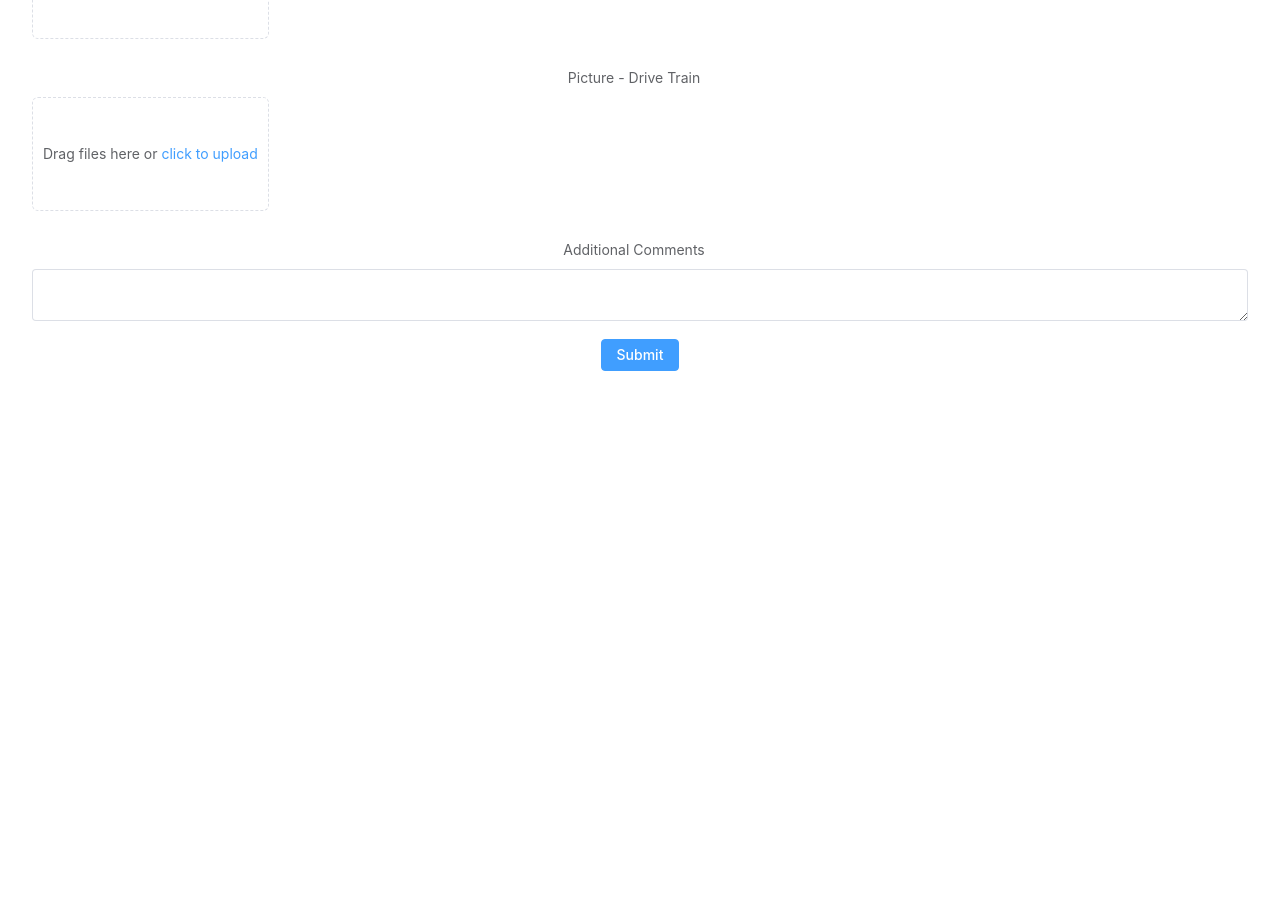
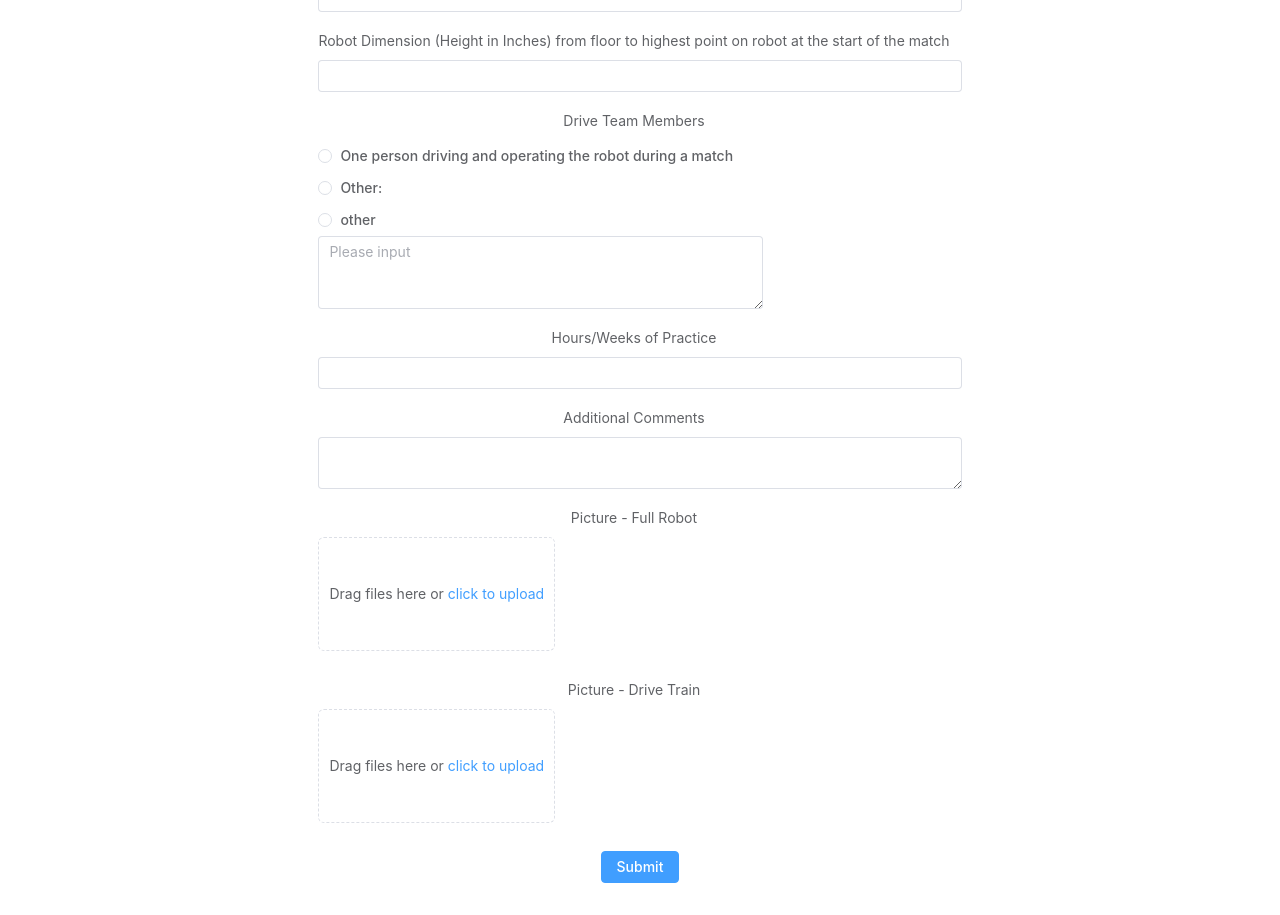
Before and after one commit to 1834423612/Pit-scouting, a Vue app: page / in a window 1280 px wide. Shown: the part 1560-2475 px from the top of the page. Before the commit the page ends 1963 px from the top, so only its background shows below. Built offline with nearby package versions, Linux system fonts and the light colour scheme; what vform3-builds would draw is missing.

Commit message:
fix: Upload box and wrong layout

```diff
--- a/src/views/index.vue
+++ b/src/views/index.vue
@@ -7,13 +7,13 @@
       <el-input v-else-if="x.type === 'number'" v-model="x.value" pattern="^\d+(\s\d+\/\d+)?(\.\d+)?$|^\d+\/\d+$"
         title="Valid forms: _ , _._ , n/d , _ n/d" required></el-input>
 
-      <el-radio-group v-else-if="x.type === 'radio'" v-model="x.value" required>
+      <el-radio-group v-else-if="x.type === 'radio'" v-model="x.value" required class="vertical-layout">
         <el-radio v-for="option in x.options" :key="option" :label="option">{{ option }}</el-radio>
         <el-radio label="other"></el-radio>
         <el-input v-model="textarea" :rows="3" type="textarea" placeholder="Please input"></el-input>
       </el-radio-group>
 
-      <el-checkbox-group v-else-if="x.type === 'checkbox'" v-model="x.value">
+      <el-checkbox-group v-else-if="x.type === 'checkbox'" v-model="x.value" class="vertical-layout">
         <el-checkbox v-for="option in x.options" :key="option" :label="option">{{ option }}</el-checkbox>
         <el-checkbox label="other"></el-checkbox>
         <el-input v-model="textarea" :rows="3" type="textarea" placeholder="Please input"></el-input>
@@ -21,17 +21,31 @@
 
       <!-- wrong:<el-input v-else-if="x.type==='select'" v-model="x.value" required></el-input>-->
       <el-input v-else-if="x.type === 'textarea'" type="textarea" v-model="x.value" required></el-input>
-      <el-upload v-else-if="x.type === 'file'" v-model="x.value" class="upload-demo" drag action="x.action"
-        :on-success="handleSuccess" :on-remove="handleRemove" :file-list="fileList.fullRobot" required>
+    </el-form-item>
+    <!-- ...... -->
+
+    <el-form-item label="Picture - Full Robot">
+      <el-upload class="upload-demo" drag action="http://localhost:3000/upload?type=full_robot"
+        :on-success="handleSuccess" :on-remove="handleRemove" :file-list="fileList.fullRobot">
         <i class="el-icon-upload"></i>
-        <div class="el-upload__text">Drag files here or <em>click to upload</em></div>
+        <div class="el-upload__text">
+          Drag files here or <em>click to upload</em>
+        </div>
       </el-upload>
-      <br>
+    </el-form-item>
+
+    <el-form-item label="Picture - Drive Train">
+      <el-upload class="upload-demo" drag action="http://localhost:3000/upload?type=drive_train"
+        :on-success="handleSuccess" :on-remove="handleRemove" :file-list="fileList.driveTrain">
+        <i class="el-icon-upload"></i>
+        <div class="el-upload__text">
+          Drag files here or <em>click to upload</em>
+        </div>
+      </el-upload>
     </el-form-item>
     <el-button type="primary" @click="submitForm">Submit</el-button>
   </el-form>
 </template>
-
 
 
 <script>
@@ -41,28 +55,89 @@ export default {
   data() {
     return {
       form: [
-        { question: 'Event', type: 'text', value: null },
-        { question: 'Team number', type: 'number', value: null },
-        { question: 'Type of drive train', type: 'radio', options: ['Tank Drive ("skid steer", plates on both sides of wheels)', 'West Coast Drive (wheels mounted off one side of tube)', 'Swerve Drive', 'Other: '], value: null },
-        { question: 'Type of wheels used', type: 'radio', options: ["Traction", "Mecanum (rollers at 45° angle)", "Omni (rollers at 90° angle)", "Other: "], value: null },
-        { question: 'Intake Use:', type: 'radio', options: ["Ground", "Station", "Other: "], value: null },
-        { question: 'Scoring Locations:', type: 'checkbox', options: ["Amp", "Speaker", "Trap", "Balance"], value: null },
-        { question: 'Robot Weight', type: 'number', value: null },
-        { question: 'Robot Dimension (Length in Inches) without bumpers - front to back', type: 'number', value: null },
-        { question: 'Robot Dimension (Width in Inches) without bumpers - left to right', type: 'number', value: null },
-        { question: 'Robot Dimension (Height in Inches) from floor to highest point on robot at the start of the match', type: 'number', value: null },
-        { question: 'Drive Team Members', type: 'radio', options: ["One person driving and operating the robot during a match", "Other: "], value: null },
-        { question: 'Hours/Weeks of Practice', type: 'text', value: null },
-        { question: 'Picture - Full Robot', type: 'file', value: null, fileId: [], action: null },
-        { question: 'Picture - Drive Train', type: 'file', value: null, fileId: [], action: null },
-        { question: 'Additional Comments', type: 'textarea', value: null }
+        { question: "Event", type: "text", value: null },
+        { question: "Team number", type: "number", value: null },
+        {
+          question: "Type of drive train",
+          type: "radio",
+          options: [
+            'Tank Drive ("skid steer", plates on both sides of wheels)',
+            "West Coast Drive (wheels mounted off one side of tube)",
+            "Swerve Drive",
+            "Other: ",
+          ],
+          value: null,
+        },
+        {
+          question: "Type of wheels used",
+          type: "radio",
+          options: [
+            "Traction",
+            "Mecanum (rollers at 45° angle)",
+            "Omni (rollers at 90° angle)",
+            "Other: ",
+          ],
+          value: null,
+        },
+        {
+          question: "Intake Use:",
+          type: "radio",
+          options: ["Ground", "Station", "Other: "],
+          value: null,
+        },
+        {
+          question: "Scoring Locations:",
+          type: "checkbox",
+          options: ["Amp", "Speaker", "Trap", "Balance"],
+          value: null,
+        },
+        { question: "Robot Weight", type: "number", value: null },
+        {
+          question:
+            "Robot Dimension (Length in Inches) without bumpers - front to back",
+          type: "number",
+          value: null,
+        },
+        {
+          question:
+            "Robot Dimension (Width in Inches) without bumpers - left to right",
+          type: "number",
+          value: null,
+        },
+        {
+          question:
+            "Robot Dimension (Height in Inches) from floor to highest point on robot at the start of the match",
+          type: "number",
+          value: null,
+        },
+        {
+          question: "Drive Team Members",
+          type: "radio",
+          options: [
+            "One person driving and operating the robot during a match",
+            "Other: ",
+          ],
+          value: null,
+        },
+        { question: "Hours/Weeks of Practice", type: "text", value: null },
+        { question: "Additional Comments", type: "textarea", value: null },
       ],
       // fileList : this.form.filter(item => item.type === 'file').map(item => item.value)
-    };
+      fileList: {
+        fullRobot: [],
+        driveTrain: []
+      },
+      // Requcored for uploading files ID
+      fileIds: {
+        fullRobot: [],
+        driveTrain: []
       },
       computed: {
         fileList() {
-      return this.form.filter(item => item.type === 'file');
+          return this.form.filter((item) => item.type === "file");
+        }
+      },
+    };
   },
   methods: {
     submitForm() {
@@ -71,11 +146,19 @@ export default {
           try {
             // Initialize FormData for sending form data and files
             let formData = new FormData();
-              //set the values
-              for (let i of this.form) {
-                if (i.type === "file") { formData.append(i.question, i.value.raw); }
-                else { formData.append(i.question, i.value); }
-              }
+            formData.append('event', this.form.event);
+            formData.append('teamNumber', this.form.teamNumber);
+            // Another stuff.....
+            formData.append('additionalComments', this.form.additionalComments);
+
+            // Upload images
+            this.fileList.fullRobot.forEach(file => {
+              formData.append('fullRobotImages', file.raw);
+            });
+            this.fileList.driveTrain.forEach(file => {
+              formData.append('driveTrainImages', file.raw);
+            });
+
             // Post form data & files to Back-End server
             await axios.post('http://localhost:3000/submit-form', formData, {
               headers: {
@@ -91,8 +174,7 @@ export default {
         }
       });
     },
-      //not going to work after I changed the data types
-      /*handleSuccess(response, file, fileList) {
+    handleSuccess(response, file, fileList) {
       console.log('Upload successful:', response);
       // Check if the response contains the fileId
       if (response && response.fileId) {
@@ -112,9 +194,8 @@ export default {
       } else {
         console.error('No fileId returned from the server');
       }
-      },*/
-      //this probably won't work either
-      /*handleRemove(file, fileList) {
+    },
+    handleRemove(file, fileList) {
       console.log('File removed:', file);
 
       const fileId = file.fileId;
@@ -136,10 +217,17 @@ export default {
         .catch(error => {
           console.error('Error deleting the file:', error);
         });
-      }*/
     }
   }
 };
 </script>
 
-<style scoped></style>
+<style scoped>
+.vertical-layout {
+  display: inline-flex;
+  align-items: flex-start;
+  flex-wrap: wrap;
+  font-size: 0;
+  flex-direction: column;
+}
+</style>
```
Lines whose indentation alone changed are shown as unchanged.
